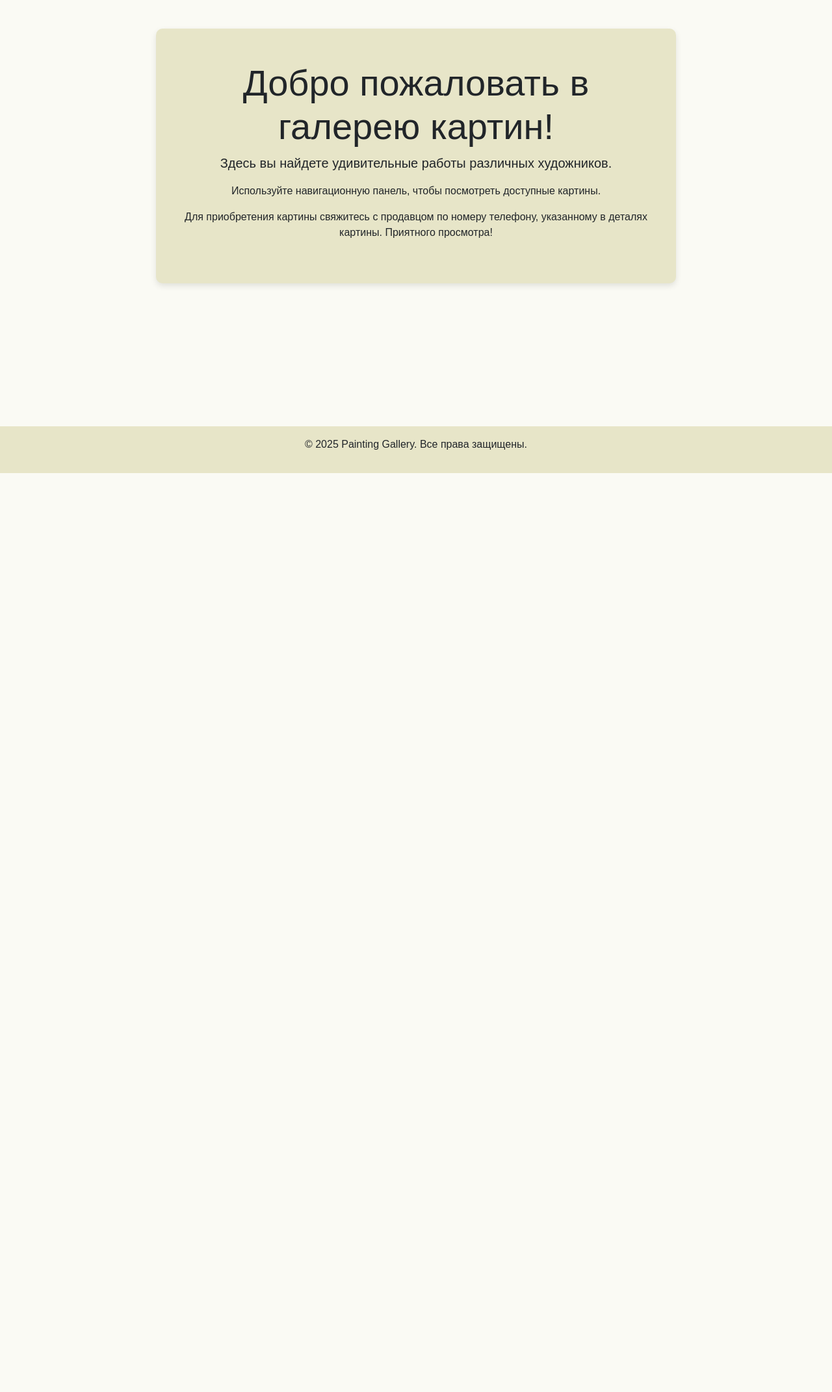
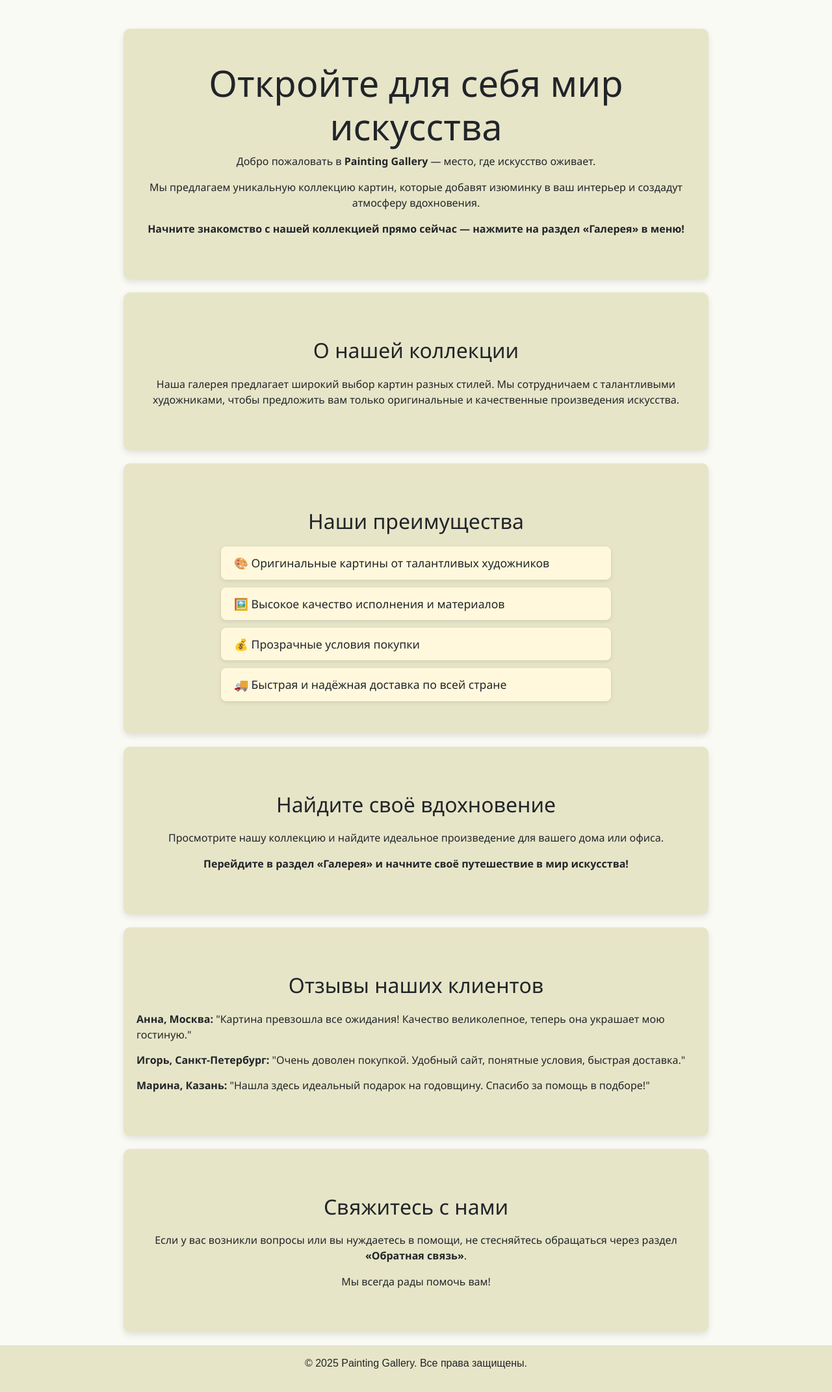
Before and after one commit to dontel-dim/WEB_DPO, a Django app: template Gallery/templates/paintingapp/home.html in a window 1280 px wide. Shown: the part 72-2214 px from the top of the page at 65% size. Before the commit the page ends 800 px from the top, so only its background shows below. Run offline with Django 3.2, Linux system fonts and the light colour scheme; the template is opened without the code that fills it, so the values that code supplies are empty; some libraries are stand-ins or nearby versions.

Commit message:
добавлен текст на главную страницу, добавлен пункт город в форме обратной связи

```diff
--- a/Gallery/paintingapp/forms.py
+++ b/Gallery/paintingapp/forms.py
@@ -26,6 +26,7 @@ class UserLoginForm(AuthenticationForm):
 class ContactForm(forms.Form):
     name = forms.CharField(max_length=100, required=True, label='Ваше имя', widget=forms.TextInput(attrs={'placeholder':'Введите ваше имя'}))
     email = forms.EmailField(required=True, label='Ваш адрес электронной почты', widget=forms.EmailInput(attrs={'placeholder':'example@example.com'}))
+    city = forms.CharField(max_length=100, required=True, label='Ваш город', widget=forms.TextInput(attrs={'placeholder':'Москва'}))
     message = forms.CharField(max_length=200, min_length=10, widget=forms.Textarea, required=True, label='Сообщение')
 
 class ArtworkApplicationForm(forms.Form):
--- a/Gallery/templates/paintingapp/home.html
+++ b/Gallery/templates/paintingapp/home.html
@@ -4,20 +4,90 @@
 
 {% block content %}
 <style>
-    #welcomeSection {
+    #welcomeSection, .infoSection {
         background-color: #e7e5c8;
         padding: 50px 20px;
         border-radius: 10px;
         box-shadow: 0 4px 10px rgba(0, 0, 0, 0.1);
         margin: 20px auto;
-        max-width: 800px;
+        max-width: 900px;
+        font-family: 'Segoe UI', Tahoma, Geneva, Verdana, sans-serif;
+    }
+
+    .infoSection h2 {
+        margin-bottom: 20px;
+    }
+    ul.reviews {
+        text-align: left;
+        list-style-type: none;
+        padding-left: 0;
+    }
+
+    ul.reviews li {
+        margin-bottom: 15px;
+    }
+
+    .benefits-container {
+        display: flex;
+        flex-direction: column;
+        align-items: center;
+        gap: 12px;
+        margin-top: 20px;
+    }
+
+    .benefit-item {
+        background-color: #fff8dc;
+        padding: 12px 20px;
+        border-radius: 8px;
+        max-width: 600px;
+        width: 100%;
+        box-shadow: 0 2px 6px rgba(0, 0, 0, 0.1);
+        font-size: 1.1rem;
+        text-align: left;
     }
 </style>
 
 <div class="text-center" id="welcomeSection">
-    <h1 class="display-4 fade-in">Добро пожаловать в галерею картин!</h1>
-    <p class="lead fade-in">Здесь вы найдете удивительные работы различных художников.</p>
-    <p class="fade-in">Используйте навигационную панель, чтобы посмотреть доступные картины.</p>
-    <p class="fade-in">Для приобретения картины свяжитесь с продавцом по номеру телефону, указанному в деталях картины. Приятного просмотра!</p>
+    <h1 class="display-4 fade-in">Откройте для себя мир искусства</h1>
+    <p class="fade-in">Добро пожаловать в <strong>Painting Gallery</strong> — место, где искусство оживает.</p>
+    <p class="fade-in">Мы предлагаем уникальную коллекцию картин, которые добавят изюминку в ваш интерьер и создадут атмосферу вдохновения.</p>
+    <p class="fade-in"><strong>Начните знакомство с нашей коллекцией прямо сейчас — нажмите на раздел «Галерея» в меню!</strong></p>
 </div>
+
+<div class="infoSection text-center">
+    <h2 class="fade-in">О нашей коллекции</h2>
+    <p class="fade-in">Наша галерея предлагает широкий выбор картин разных стилей. Мы сотрудничаем с талантливыми художниками, чтобы предложить вам только оригинальные и качественные произведения искусства.</p>
+</div>
+
+<div class="infoSection text-center">
+    <h2 class="fade-in">Наши преимущества</h2>
+    <div class="benefits-container fade-in">
+        <div class="benefit-item">🎨 Оригинальные картины от талантливых художников</div>
+        <div class="benefit-item">🖼️ Высокое качество исполнения и материалов</div>
+        <div class="benefit-item">💰 Прозрачные условия покупки</div>
+        <div class="benefit-item">🚚 Быстрая и надёжная доставка по всей стране</div>
+    </div>
+</div>
+
+<div class="infoSection text-center">
+    <h2 class="fade-in">Найдите своё вдохновение</h2>
+    <p class="fade-in">Просмотрите нашу коллекцию и найдите идеальное произведение для вашего дома или офиса.</p>
+    <p class="fade-in"><strong>Перейдите в раздел «Галерея» и начните своё путешествие в мир искусства!</strong></p>
+</div>
+
+<div class="infoSection">
+    <h2 class="fade-in">Отзывы наших клиентов</h2>
+    <ul class="reviews fade-in">
+        <li><strong>Анна, Москва:</strong> "Картина превзошла все ожидания! Качество великолепное, теперь она украшает мою гостиную."</li>
+        <li><strong>Игорь, Санкт-Петербург:</strong> "Очень доволен покупкой. Удобный сайт, понятные условия, быстрая доставка."</li>
+        <li><strong>Марина, Казань:</strong> "Нашла здесь идеальный подарок на годовщину. Спасибо за помощь в подборе!"</li>
+    </ul>
+</div>
+
+<div class="infoSection text-center">
+    <h2 class="fade-in">Свяжитесь с нами</h2>
+    <p class="fade-in">Если у вас возникли вопросы или вы нуждаетесь в помощи, не стесняйтесь обращаться через раздел <strong>«Обратная связь»</strong>.</p>
+    <p class="fade-in">Мы всегда рады помочь вам!</p>
+</div>
+
 {% endblock %}
```
